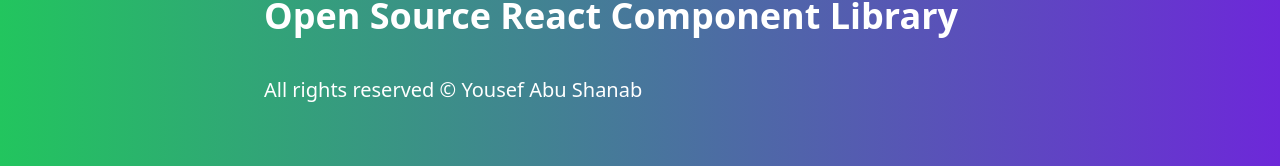
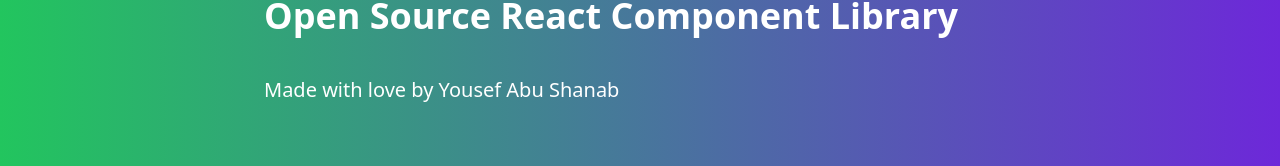
Before and after one commit to youzarsiph/next-evolution, a Next.js app: page / in a window 1280 px wide. Shown: the part 1466-1632 px from the top of the page. Built offline with nearby package versions, Linux system fonts and the light colour scheme.

Commit message:
Updated home page's footer

```diff
--- a/pages/index.js
+++ b/pages/index.js
@@ -104,7 +104,7 @@ export default class Home extends Component {
             <h3 className="text-white">Open Source React Component Library</h3>
 
             <p className="text-white text-xl">
-              All rights reserved &copy;{" "}
+              Made with love by{" "}
               <a
                 href="https://github.com/youzarsiph"
                 className="text-white hover:text-white"
--- a/styles/globals.css
+++ b/styles/globals.css
@@ -6,6 +6,7 @@
   * {
     @apply transition-all;
   }
+
   body {
     @apply m-0 text-base text-slate-800 scroll-smooth;
   }
```
